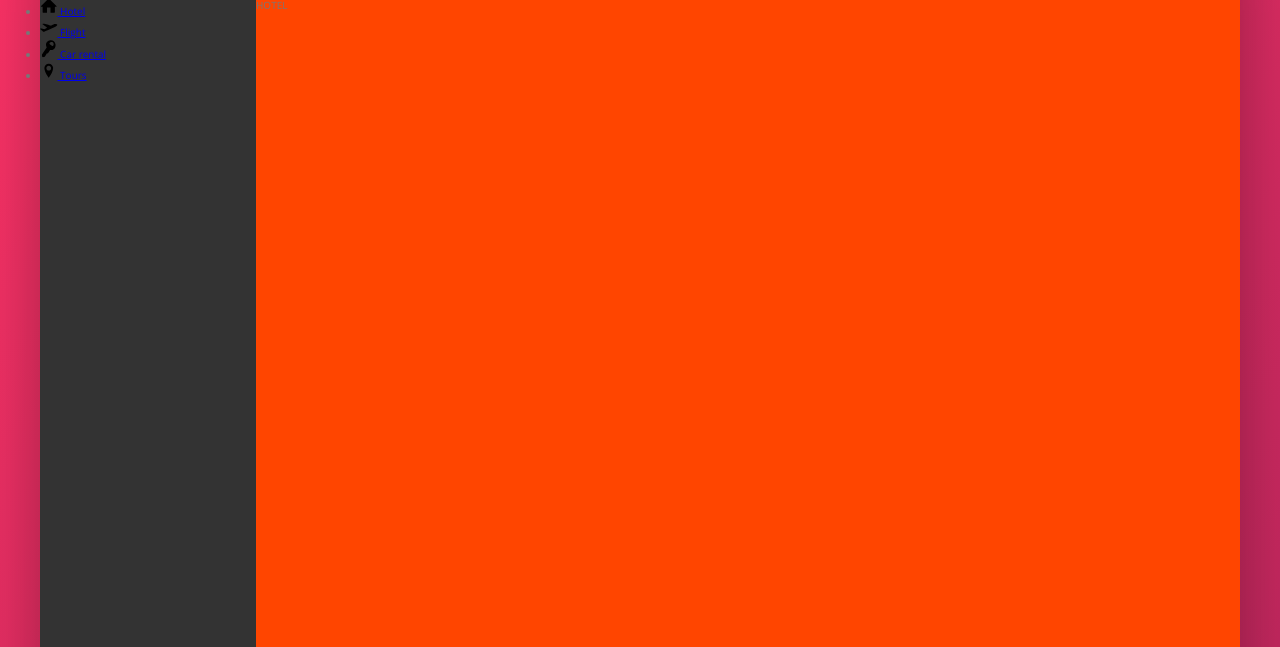
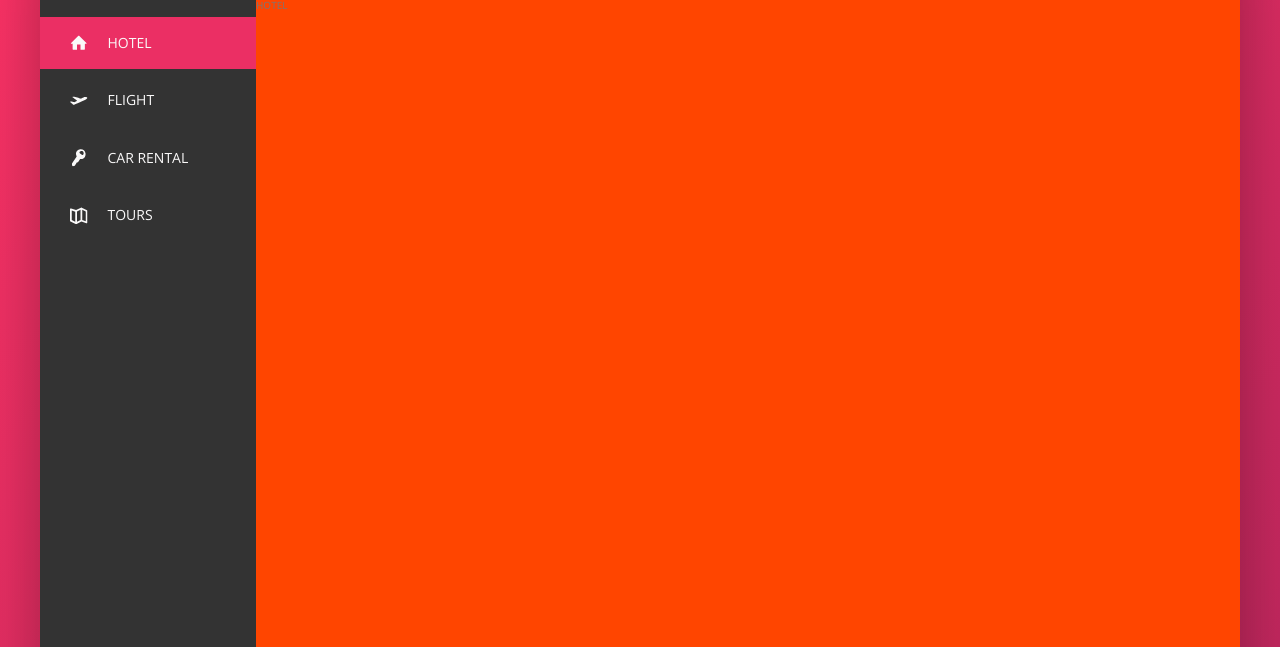
Before and after one commit to boston-terrier-kirin/jonas-css-advanced, a website: page trillo/index.html in a window 1280 px wide. Shown: the part 153-800 px from the top of the page. Drawn offline with nearby package versions, Linux system fonts and the light colour scheme.

Commit message:
trillo/79

```diff
--- a/trillo/index.html
+++ b/trillo/index.html
@@ -59,7 +59,7 @@
       <div class="content">
         <nav class="sidebar">
           <ul class="side-nav">
-            <li class="side-nav__item">
+            <li class="side-nav__item side-nav__item--active">
               <a href="#" class="side-nav__link">
                 <svg class="side-nav__icon">
                   <use xlink:href="img/sprite.svg#icon-home"></use>
@@ -86,7 +86,7 @@
             <li class="side-nav__item">
               <a href="#" class="side-nav__link">
                 <svg class="side-nav__icon">
-                  <use xlink:href="img/sprite.svg#icon-location-pin"></use>
+                  <use xlink:href="img/sprite.svg#icon-map"></use>
                 </svg>
                 <span>Tours</span>
               </a>
--- a/trillo/sass/_components.scss
+++ b/trillo/sass/_components.scss
@@ -137,15 +137,74 @@
 
 // SIDE NAV
 .side-nav {
+  font-size: 1.4rem;
+  list-style: none;
+  margin-top: 2rem;
+
   &__item {
+    position: relative;
+
+    &:not(:last-child) {
+      margin-bottom: 0.5rem;
+    }
   }
 
-  &__link {
+  &__item::before {
+    content: '';
+    position: absolute;
+    top: 0;
+    left: 0;
+    height: 100%;
+
+    // hoverした初期状態は、幅5px
+    width: 5px;
+    background-color: var(--color-primary);
+
+    transform: scaleY(0);
+    // centerがデフォルト
+    // transform-origin: top;
+
+    // transform 0.2 : scaleYが0.2秒間で起きる
+    // width 0.4s 0.2s : widthが100%になるのが、0.2 delay で 0.2秒間で起きる。
+    transition: transoform 0.2s, width 0.2s 0.2s, background-color 0.1s;
+  }
+
+  &__item:hover::before,
+  &__item--active::before {
+    transform: scaleY(1);
+    width: 100%;
+  }
+
+  &__item:active::before {
+    background-color: var(--color-primary-light);
+  }
+
+  &__link:link,
+  &__link:visited {
+    color: var(--color-grey-light-1);
+    text-decoration: none;
+    text-transform: uppercase;
+    // a はinlineなので、縦方向のpaddingが効かないため、blockに変更する。
+    // liの中で横並べすることはないので、心置きなくblockにする。
+    display: block;
+    padding: 1.5rem 3rem;
+
+    // z-indexはpositionがついていないと効かないらしい。
+    position: relative;
+    z-index: 10;
+
+    // iconとspanのflex
+    display: flex;
+    align-items: center;
   }
 
   &__icon {
     width: 1.75rem;
     height: 1.75rem;
+    margin-right: 2rem;
+    // currentColorで親要素と同じ色にできる。CSSフレームワークを使っている場合に、同じ色にする場合に便利かも。
+    // fill: var(--color-grey-light-1);
+    fill: currentColor;
   }
 }
 
```
Also changed, not shown: trillo/css/style.css.
